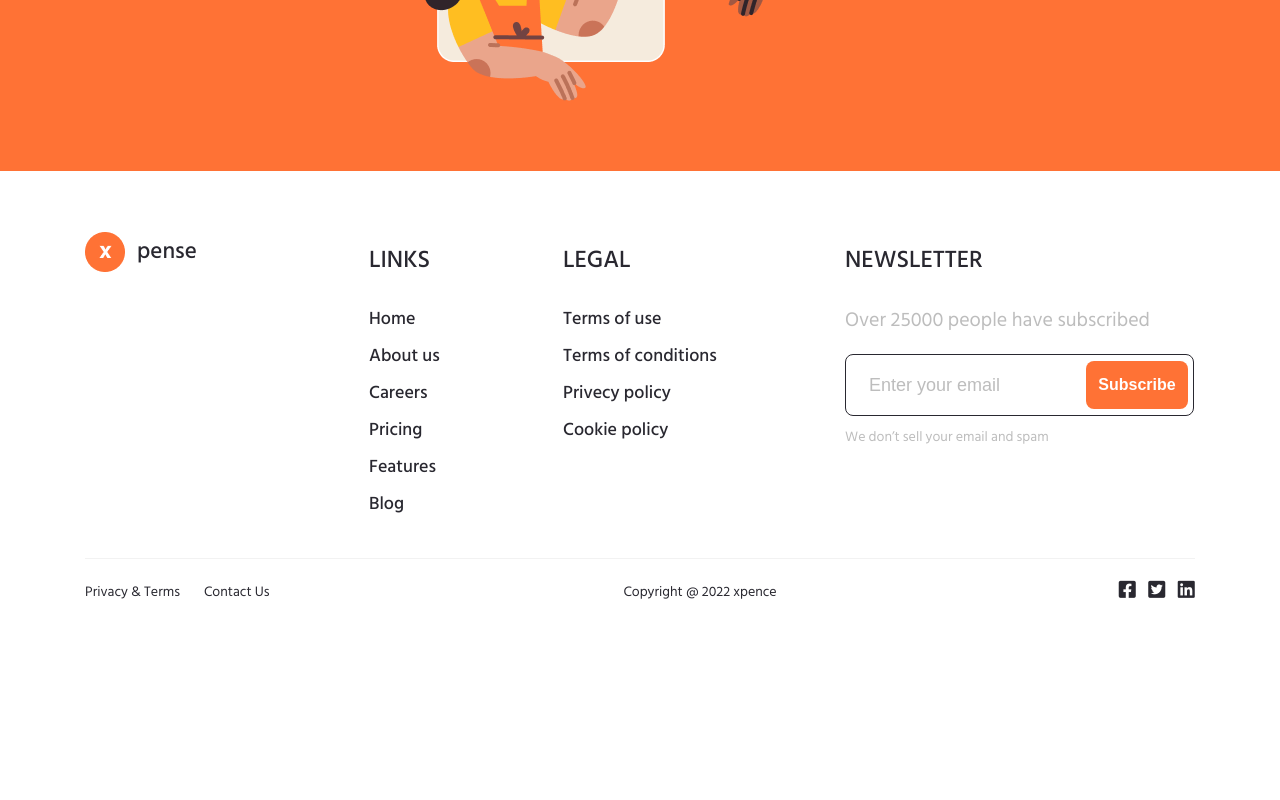
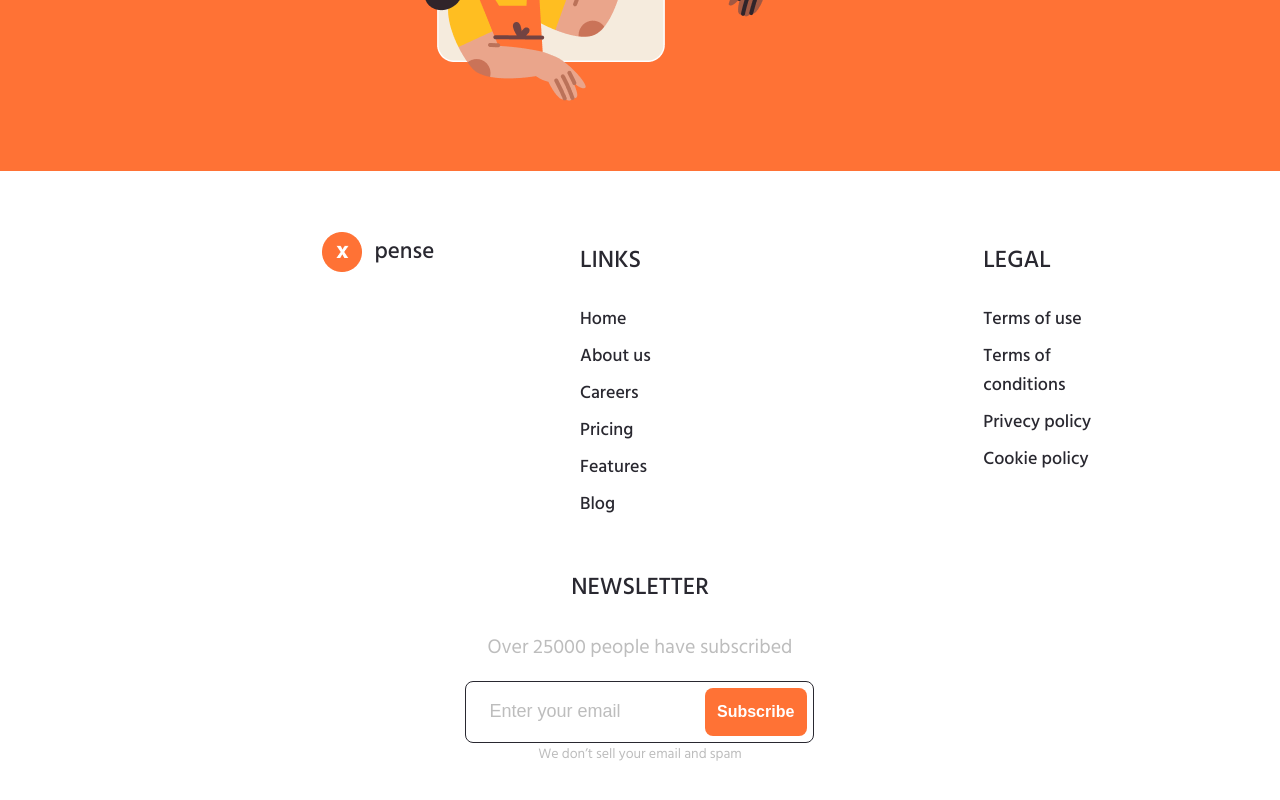
Before and after one commit to klevoDev/xpense-track-board, a plain HTML site: page index.html in a window 1280 px wide. Shown: the part 9344-10144 px from the top of the page. Before the commit the page ends 9970 px from the top, so only its background shows below. Drawn offline with Linux system fonts and the light colour scheme.

Commit message:
added adaptation footer

```diff
--- a/index.html
+++ b/index.html
@@ -489,35 +489,6 @@
                         </div>
                     </div>
                 </div>
-                <div class="footer__border">
-                    <ul class="footer__more">
-                        <li class="footer__paragraph">
-                            <a class="footer__par-link" href="#">
-                                Privacy & Terms
-                            </a>
-                        </li>
-                        <li class="footer__paragraph">
-                            <a class="footer__par-link" href="#">
-                                Contact Us
-                            </a>
-                        </li>
-                    </ul>
-                    <div class="footer__copy">
-                        Copyright @ 2022 xpence
-                    </div>
-                    <ul class="footer__social">
-                        <li class="footer__station">
-                            <a class="footer__facebook social _icon-facebook" href="#"></a>
-                        </li>
-                        <li class="footer__station">
-                            <a class="footer__twitter social _icon-twitter" href="#"></a>
-                        </li>
-                        <li class="footer__station">
-                            <a class="footer__linkedin social _icon-linkedin" href="#"></a>
-                        </li>
-                    </ul>
-                </div>
-
             </div>
         </footer>
     </div>
--- a/scss/_footer.scss
+++ b/scss/_footer.scss
@@ -29,6 +29,9 @@
     }
 
     &__logo {
+        text-align: center;
+
+        margin-bottom: 50px;
     }
 
     &__links {
@@ -198,3 +201,94 @@
         color: #bdbdbd;
     }
 }
+
+@media (max-width: 1335px) {
+    .footer {
+        &__row {
+            flex-wrap: wrap;
+            justify-content: center;
+        }
+
+        &__column {
+            flex: 0 1 33.3334%;
+            padding: 0;
+
+            &_col-1 {
+                order: 1;
+            }
+
+            &_col-2 {
+                order: 2;
+            }
+
+            &_col-3 {
+                flex: 0 1 120px;
+                order: 3;
+            }
+
+            &_col-4 {
+                order: 4;
+            }
+        }
+    }
+
+    .links {
+        margin-bottom: 50px;
+    }
+
+    .newsletter {
+        &__tit {
+            text-align: center;
+        }
+
+        &__topic {
+            text-align: center;
+        }
+
+        &__wrap-input {
+            margin: 0 auto;
+        }
+
+        &__button {
+            right: 35px;
+        }
+
+        &__subtopic {
+            text-align: center;
+        }
+    }
+}
+
+@media (max-width: 1150px) {
+    .footer {
+        &__column {
+            flex: 0 1 51%;
+
+            &__logo {
+                justify-content: center;
+            }
+
+            .links {
+                text-align: center;
+            }
+
+            .legal {
+                text-align: center;
+                margin-bottom: 50px;
+            }
+            &__button {
+                right: 0;
+            }
+
+            .newsletter {
+                &__wrap-input {
+                    max-width: 580px;
+                    height: 62px;
+                }
+                &__button {
+                    right: 7px;
+                }
+            }
+        }
+    }
+}
```
Also changed, not shown: css/style.css.
